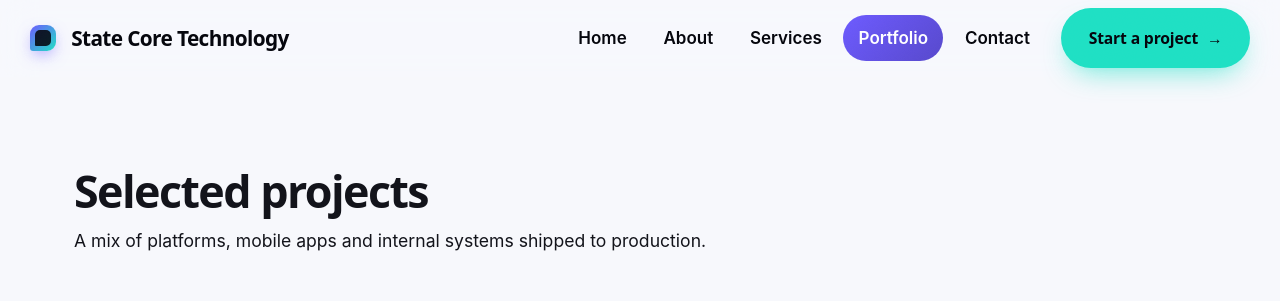
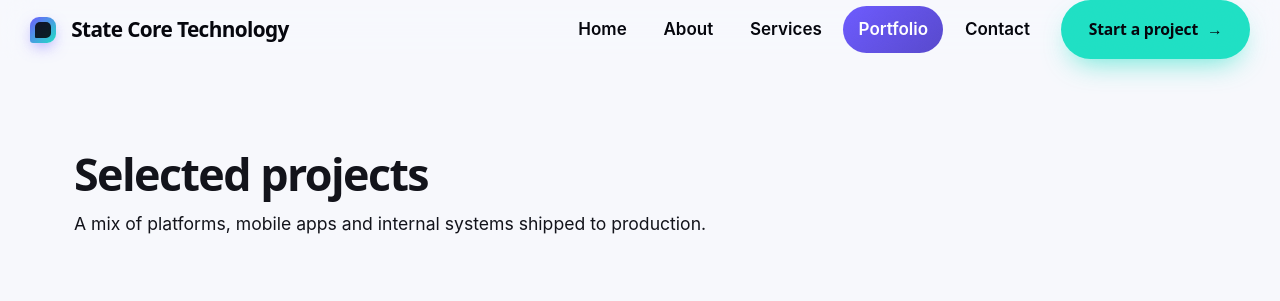
Before and after one commit to naveedkhanalfa1199/State-Core-Technology-Pakistan, a Flask app: page /portfolio in a window 1280 px wide. Shown: the top 301 px of the page. Run offline with Flask 3, Linux system fonts and the light colour scheme; data comes from the database, SQL or seed files in the repository; data that the repository does not hold is empty.

Commit message:
Adjust header and logo styles for improved layout

```diff
--- a/static/css/site.css
+++ b/static/css/site.css
@@ -85,9 +85,12 @@ body::before{
 /* ---------------------------------------------------------------------- */
 .top{position:sticky;top:0;z-index:200;background:color-mix(in srgb, var(--paper) 72%, transparent);backdrop-filter:blur(16px) saturate(160%);-webkit-backdrop-filter:blur(16px) saturate(160%);border-bottom:1px solid transparent;transition:box-shadow .25s var(--ease),border-color .25s var(--ease),background-color .25s var(--ease)}
 .top--scrolled{border-bottom-color:var(--line);box-shadow:0 8px 28px -20px rgba(5,6,13,.4)}
-.top__in{display:flex;align-items:center;justify-content:space-between;min-height:76px;gap:1rem}
+.top__in{display:flex;align-items:center;justify-content:space-between;min-height:56px;gap:1rem}
 .logo{display:flex;align-items:center;gap:.7rem;text-decoration:none;font-family:var(--font-display);font-weight:700;font-size:1.3rem;letter-spacing:-.03em}
 .logo img{--logo-h:100px;height:var(--logo-h);width:auto;border-radius:0;margin-bottom:calc(76px - var(--logo-h))}
+/* logo image already contains the site name, so hide the duplicate text next to it
+   (kept for screen readers only). Without an uploaded logo the text still shows. */
+.logo img+span{position:absolute;width:1px;height:1px;overflow:hidden;clip:rect(0 0 0 0);white-space:nowrap}
 .logo__mark{width:26px;height:26px;border-radius:9px 9px 9px 3px;background:linear-gradient(135deg,var(--brand),var(--accent));box-shadow:0 6px 16px -4px color-mix(in srgb, var(--brand) 65%, transparent);position:relative}
 .logo__mark::after{content:"";position:absolute;inset:5px;border-radius:5px 5px 5px 1px;background:color-mix(in srgb, var(--ink) 88%, transparent)}
 .logo__mark+span{margin-left:4px}
```
